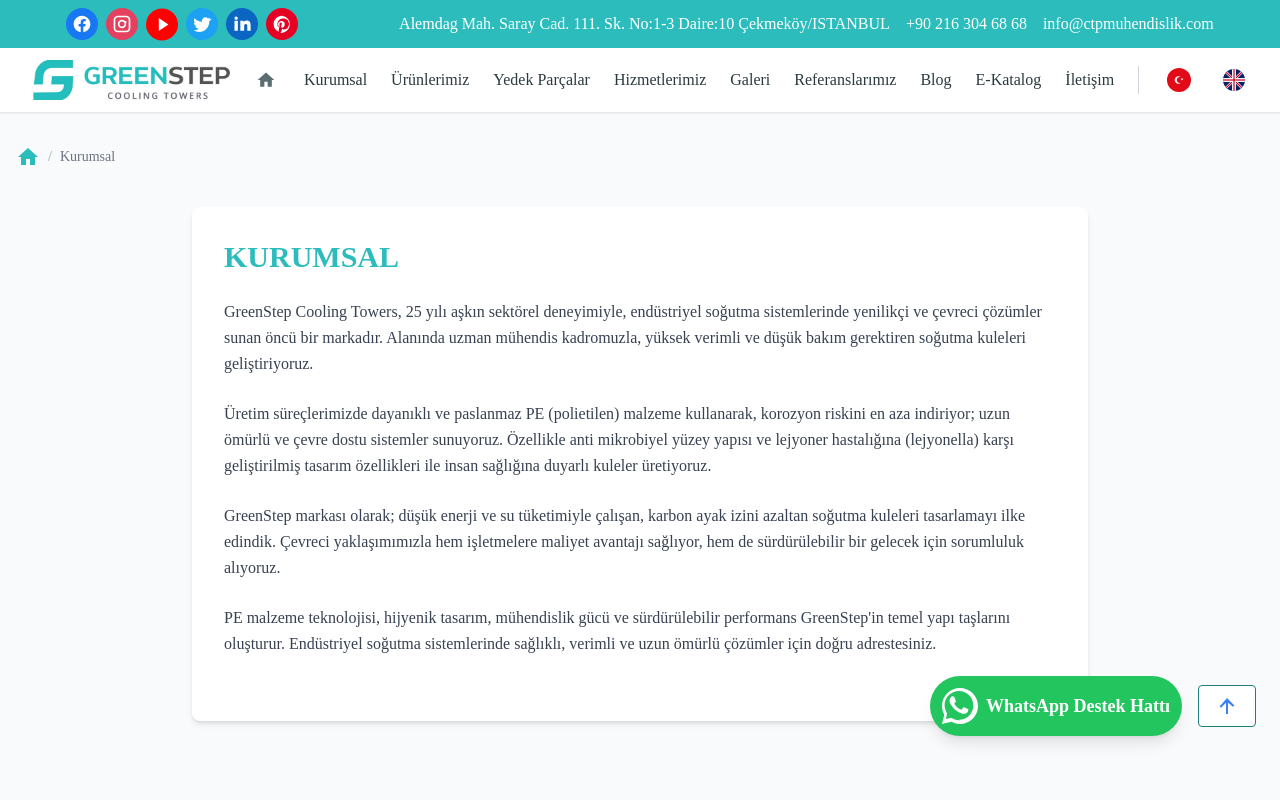
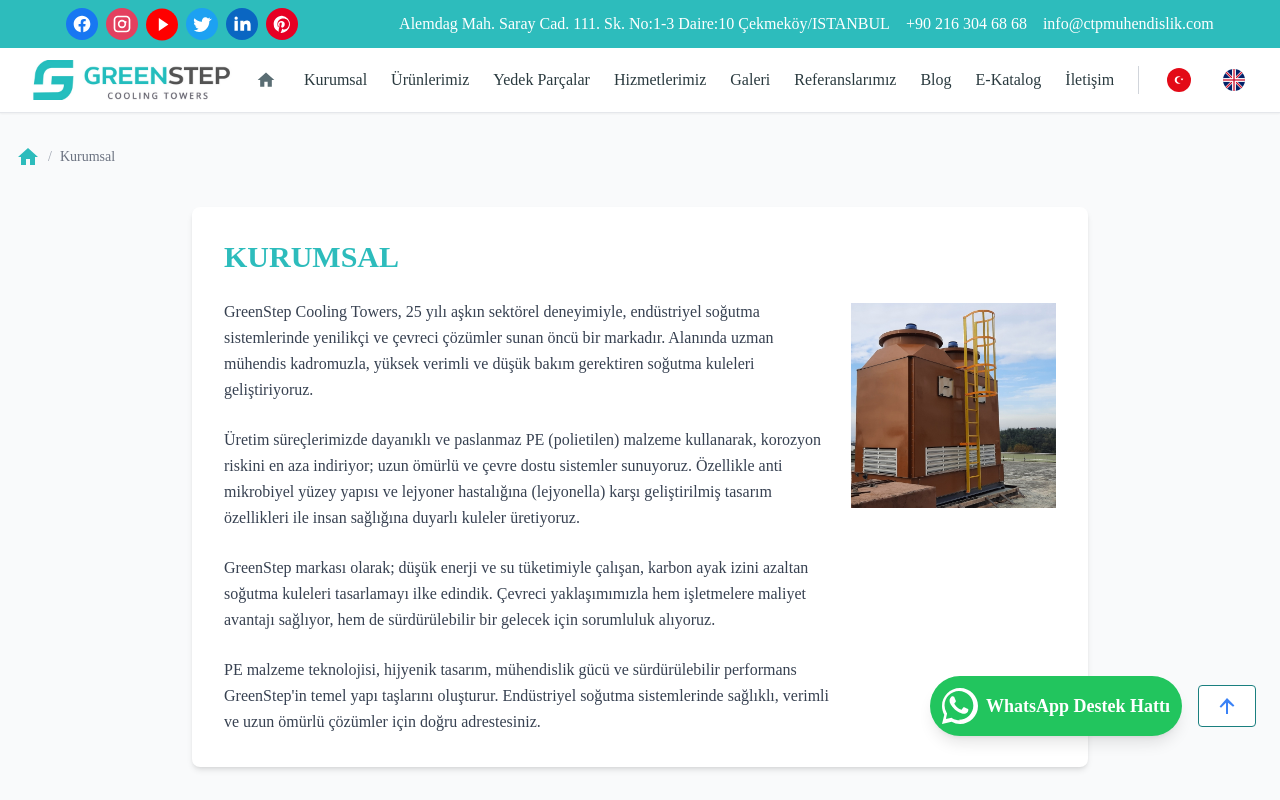
Before and after one commit to sambasoftwareuk/greenstep, a Next.js app: page /kurumsal in a window 1280 px wide. Shown: the top 800 px of the page. Built offline with nearby package versions, Linux system fonts and the light colour scheme.

Commit message:
create kuurmsal.json

```diff
--- a/app/kurumsal/page.jsx
+++ b/app/kurumsal/page.jsx
@@ -3,6 +3,8 @@
 import React from "react";
 import { Header1 } from "../_atoms/Headers";
 import Breadcrumb from "../_molecules/breadCrumb";
+import content from "../mocks/kurumsal.json";
+import Image from "next/image";
 
 const Kurumsal = () => {
   return (
@@ -11,43 +13,29 @@
         <Breadcrumb />
 
         <div className="mt-8">
-          <div className="max-w-4xl mx-auto">
-            <div className="bg-white rounded-lg shadow-md p-8">
-              <Header1 className="text-primary mb-6">KURUMSAL</Header1>
+          <div className="bg-white rounded-lg shadow-md p-8 max-w-4xl mx-auto flex">
+            <div>
+              <Header1 className="text-primary mb-6">{content.title}</Header1>
 
               <div className="prose max-w-none">
-                <p className="text-gray-700 leading-relaxed mb-6">
-                  GreenStep Cooling Towers, 25 yılı aşkın sektörel deneyimiyle,
-                  endüstriyel soğutma sistemlerinde yenilikçi ve çevreci
-                  çözümler sunan öncü bir markadır. Alanında uzman mühendis
-                  kadromuzla, yüksek verimli ve düşük bakım gerektiren soğutma
-                  kuleleri geliştiriyoruz.
-                </p>
-
-                <p className="text-gray-700 leading-relaxed mb-6">
-                  Üretim süreçlerimizde dayanıklı ve paslanmaz PE (polietilen)
-                  malzeme kullanarak, korozyon riskini en aza indiriyor; uzun
-                  ömürlü ve çevre dostu sistemler sunuyoruz. Özellikle anti
-                  mikrobiyel yüzey yapısı ve lejyoner hastalığına (lejyonella)
-                  karşı geliştirilmiş tasarım özellikleri ile insan sağlığına
-                  duyarlı kuleler üretiyoruz.
-                </p>
-
-                <p className="text-gray-700 leading-relaxed mb-6">
-                  GreenStep markası olarak; düşük enerji ve su tüketimiyle
-                  çalışan, karbon ayak izini azaltan soğutma kuleleri
-                  tasarlamayı ilke edindik. Çevreci yaklaşımımızla hem
-                  işletmelere maliyet avantajı sağlıyor, hem de sürdürülebilir
-                  bir gelecek için sorumluluk alıyoruz.
-                </p>
-
-                <p className="text-gray-700 leading-relaxed mb-8">
-                  PE malzeme teknolojisi, hijyenik tasarım, mühendislik gücü ve
-                  sürdürülebilir performans GreenStep'in temel yapı taşlarını
-                  oluşturur. Endüstriyel soğutma sistemlerinde sağlıklı, verimli
-                  ve uzun ömürlü çözümler için doğru adrestesiniz.
-                </p>
+                {content.content.map((html, index) => (
+                  <div
+                    key={index}
+                    className="text-gray-700 leading-relaxed mb-6 last:mb-0"
+                    dangerouslySetInnerHTML={{ __html: html }}
+                  />
+                ))}
               </div>
+            </div>
+            <div
+            className="mt-16 w-5/6 ml-4"
+            >
+              <Image
+                src={"/5.jpg"}
+                alt={content.title}
+                width={300}
+                height={300}
+              />
             </div>
           </div>
         </div>
--- /dev/null
+++ b/app/mocks/kurumsal.json
@@ -0,0 +1,9 @@
+{
+  "title": "KURUMSAL",
+  "content": [
+    "<p>GreenStep Cooling Towers, 25 yılı aşkın sektörel deneyimiyle, endüstriyel soğutma sistemlerinde yenilikçi ve çevreci çözümler sunan öncü bir markadır. Alanında uzman mühendis kadromuzla, yüksek verimli ve düşük bakım gerektiren soğutma kuleleri geliştiriyoruz.</p>",
+    "<p>Üretim süreçlerimizde dayanıklı ve paslanmaz PE (polietilen) malzeme kullanarak, korozyon riskini en aza indiriyor; uzun ömürlü ve çevre dostu sistemler sunuyoruz. Özellikle anti mikrobiyel yüzey yapısı ve lejyoner hastalığına (lejyonella) karşı geliştirilmiş tasarım özellikleri ile insan sağlığına duyarlı kuleler üretiyoruz.</p>",
+    "<p>GreenStep markası olarak; düşük enerji ve su tüketimiyle çalışan, karbon ayak izini azaltan soğutma kuleleri tasarlamayı ilke edindik. Çevreci yaklaşımımızla hem işletmelere maliyet avantajı sağlıyor, hem de sürdürülebilir bir gelecek için sorumluluk alıyoruz.</p>",
+    "<p>PE malzeme teknolojisi, hijyenik tasarım, mühendislik gücü ve sürdürülebilir performans GreenStep'in temel yapı taşlarını oluşturur. Endüstriyel soğutma sistemlerinde sağlıklı, verimli ve uzun ömürlü çözümler için doğru adrestesiniz.</p>"
+  ]
+}
```
